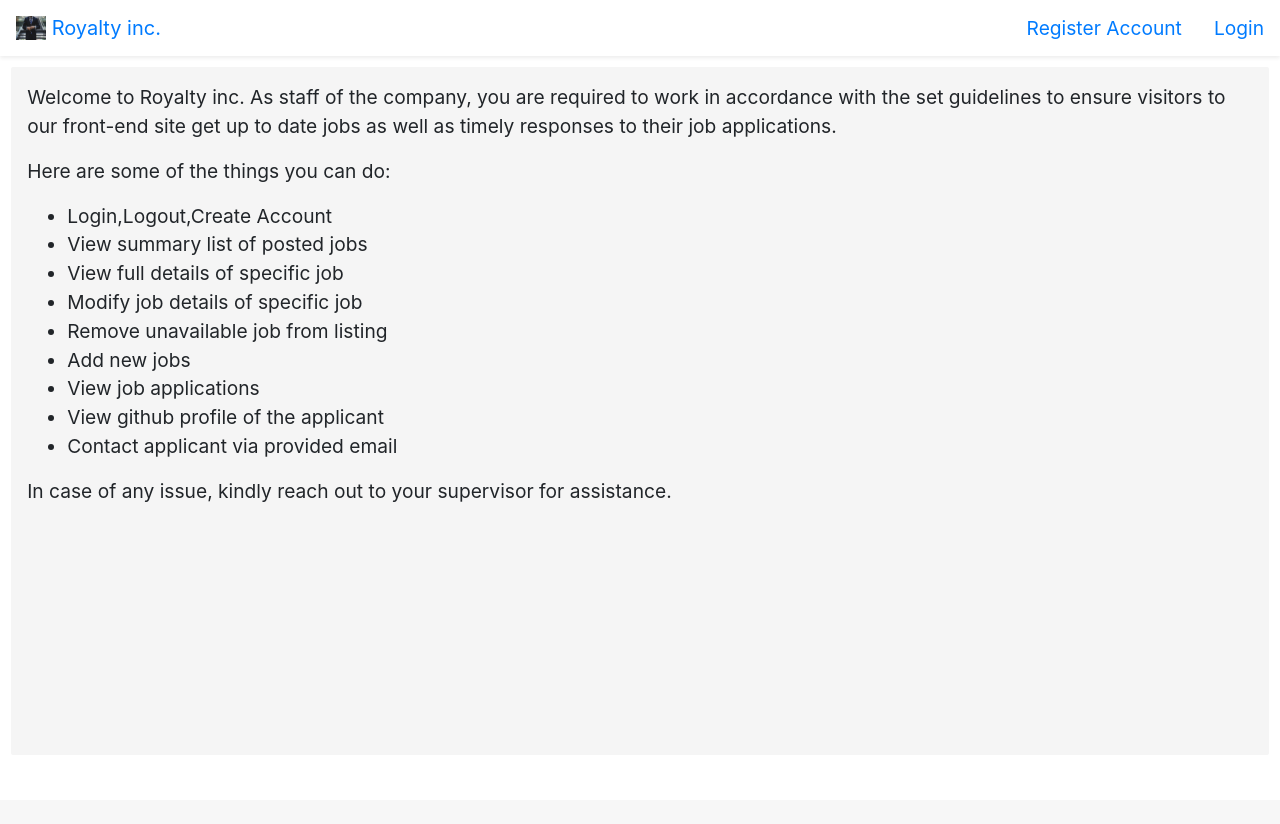
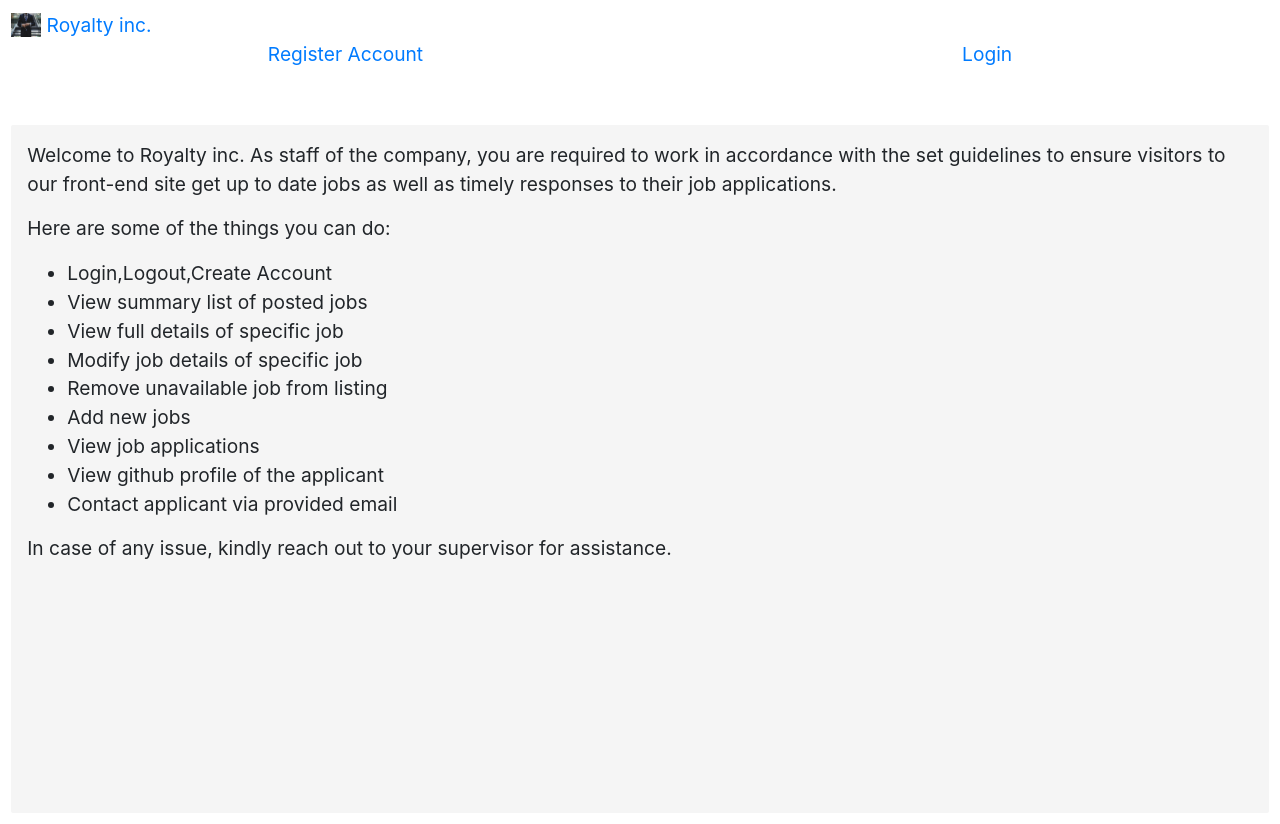
Before and after one commit to brianhilsden/Back-end-Careers-website, a Flask app: page / in a window 1280 px wide. Before the commit the page ends 502 px from the top, so only its background shows below. Run offline with Flask 3, Linux system fonts and the light colour scheme; some libraries are stand-ins or nearby versions.

Commit message:
added style changes

```diff
--- a/jobs/templates/jobitem.html
+++ b/jobs/templates/jobitem.html
@@ -8,11 +8,11 @@
     </div>
   </div>
 
-  <div class="col-2 padding-right:16px">
+  <div>
     <button class="btn btn-info"><a href="/job/{{job['id']}}" style="text-decoration: none;color: white;">More
         Details</a></button>
-  </div>
-  <div style="margin-left: 84.6%;">
+  </div>&nbsp;&nbsp;
+  <div>
     <button class="btn btn-danger" onclick="confirmDelete()"> <a style="text-decoration: none;color: black;"
         class="deleteJob" href="">Remove Job</a></button>
   </div>
--- a/jobs/templates/nav.html
+++ b/jobs/templates/nav.html
@@ -1,12 +1,12 @@
-<nav class="navbar shadow-sm fixed-top bg-white">
-    <div style="display: flex;flex-direction: row;justify-content:space-between;align-items: center;width: 100%;">
+<nav >
+    <div >
       <div>
-        <a class="navbar-brand" href="/">
+        <a href="/">
           <img src="./static/hunters-race-MYbhN8KaaEc-unsplash.jpg" alt="" width="30" height="24" class="d-inline-block align-text-top">
           Royalty inc.
         </a>
       </div>
-      <div style="display: flex;justify-content: space-between;gap: 2rem;">
+      <div style="display: flex;justify-content: space-around;gap: 2vw;">
         {%if current_user.is_authenticated%}
         <div style="color:darkblue;">Admin: {{current_user.username}}</div>
         <a href="/jobs">Posted Jobs</a>
```
